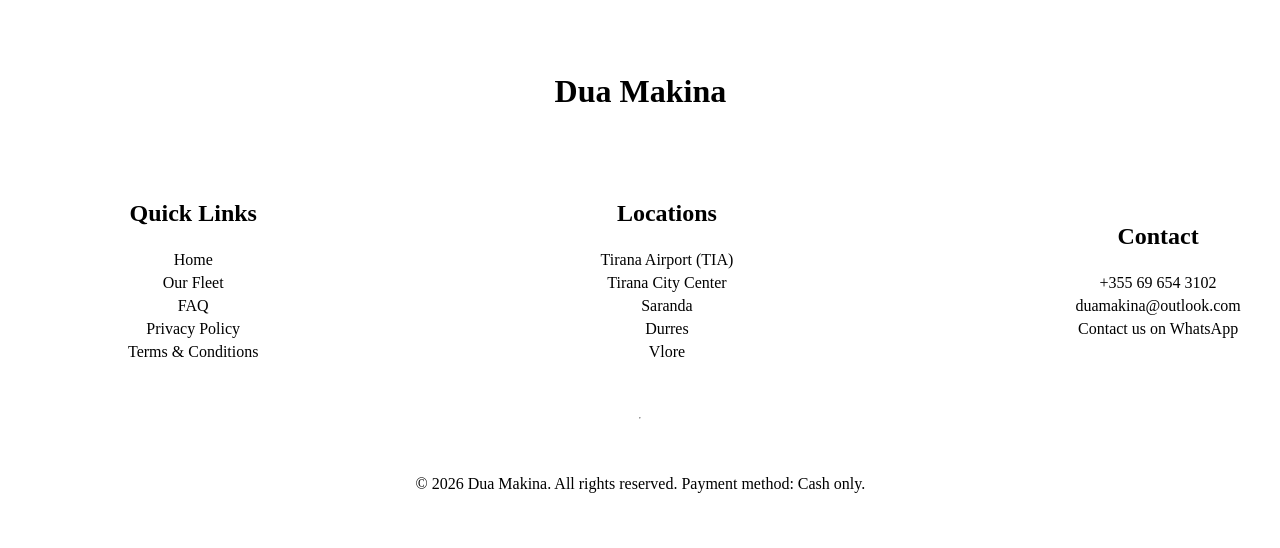
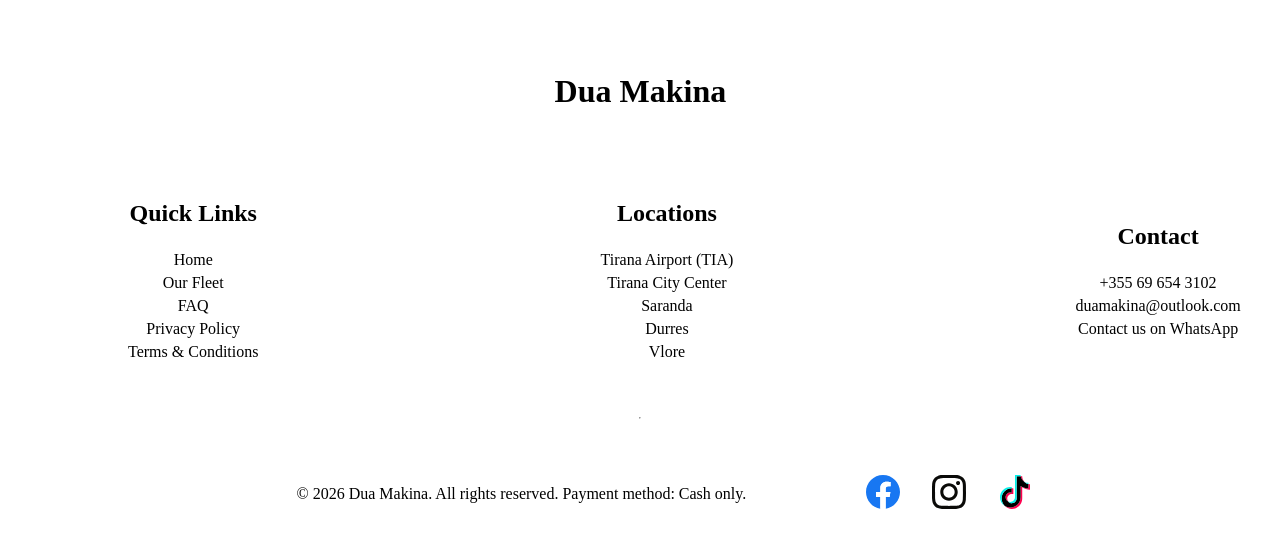
Before and after one commit to BvCodeV/duamakina, a plain HTML site: page assets/components/footer.html in a window 1280 px wide. Drawn offline with Linux system fonts and the light colour scheme.

Commit message:
final changes to footer

```diff
--- a/assets/components/footer.html
+++ b/assets/components/footer.html
@@ -52,6 +52,40 @@
       }
     }
 
+    .footer-bottom {
+      display: flex;
+      flex-direction: column;
+      align-items: center;
+      justify-content: center;
+      gap: 2em;
+
+      ul {
+        display: flex;
+        flex-direction: row;
+        gap: 2em;
+
+        li {
+          list-style-type: none;
+        }
+
+        a {
+          display: inline-block;
+          width: 34px;
+          height: 34px;
+        }
+
+        img {
+          width: 100%;
+          height: 100%;
+          object-fit: contain;
+          transition: all 0.3s ease;
+          &:hover {
+            transform: scale(1.1);
+          }
+        }
+      }
+    }
+
     @media screen and (min-width: 745px) {
       footer {
         flex-direction: column;
@@ -67,6 +101,11 @@
             flex-direction: column;
             align-items: center;
           }
+        }
+        .footer-bottom {
+          display: flex;
+          flex-direction: row;
+          gap: 5em;
         }
       }
     }
@@ -98,7 +137,14 @@
       </ul>
     </div>
     <hr>
-    <p>&copy; 2026 Dua Makina. All rights reserved. Payment method: Cash only.</p>
+    <div class="footer-bottom">
+      <p>&copy; 2026 Dua Makina. All rights reserved. Payment method: Cash only.</p>
+      <ul>
+        <li><a href="https://www.facebook.com/profile.php?id=61589014714777" target="_blank" rel="noopener noreferrer"><img src="/assets/icons/facebook.svg" alt="Facebook" loading="lazy" draggable="false"></a></li>
+        <li><a href="https://www.instagram.com/duamakin" target="_blank" rel="noopener noreferrer"><img src="/assets/icons/instagram-icon.svg" alt="Instagram" loading="lazy" draggable="false"></a></li>
+        <li><a href="https://www.tiktok.com/@duamakina" target="_blank" rel="noopener noreferrer"><img src="/assets/icons/tiktok-icon.svg" alt="TikTok" loading="lazy" draggable="false"></a></li>
+      </ul>
+    </div>
   </footer>
   <script src="/scripts/lang.js"></script>
 </body>
```
Also changed, not shown: assets/icons/facebook.svg (added), assets/icons/instagram-icon.svg (added), assets/icons/tiktok-icon.svg (added).
